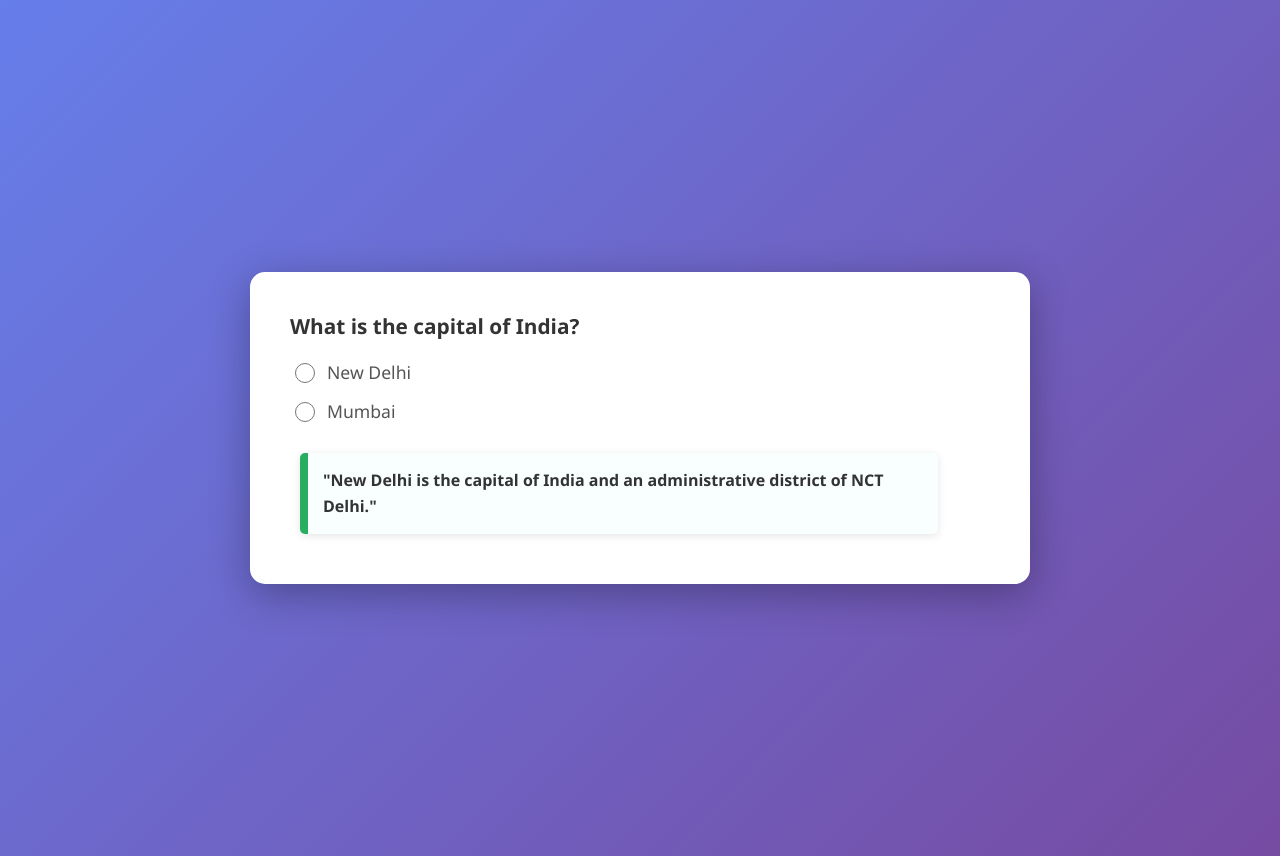
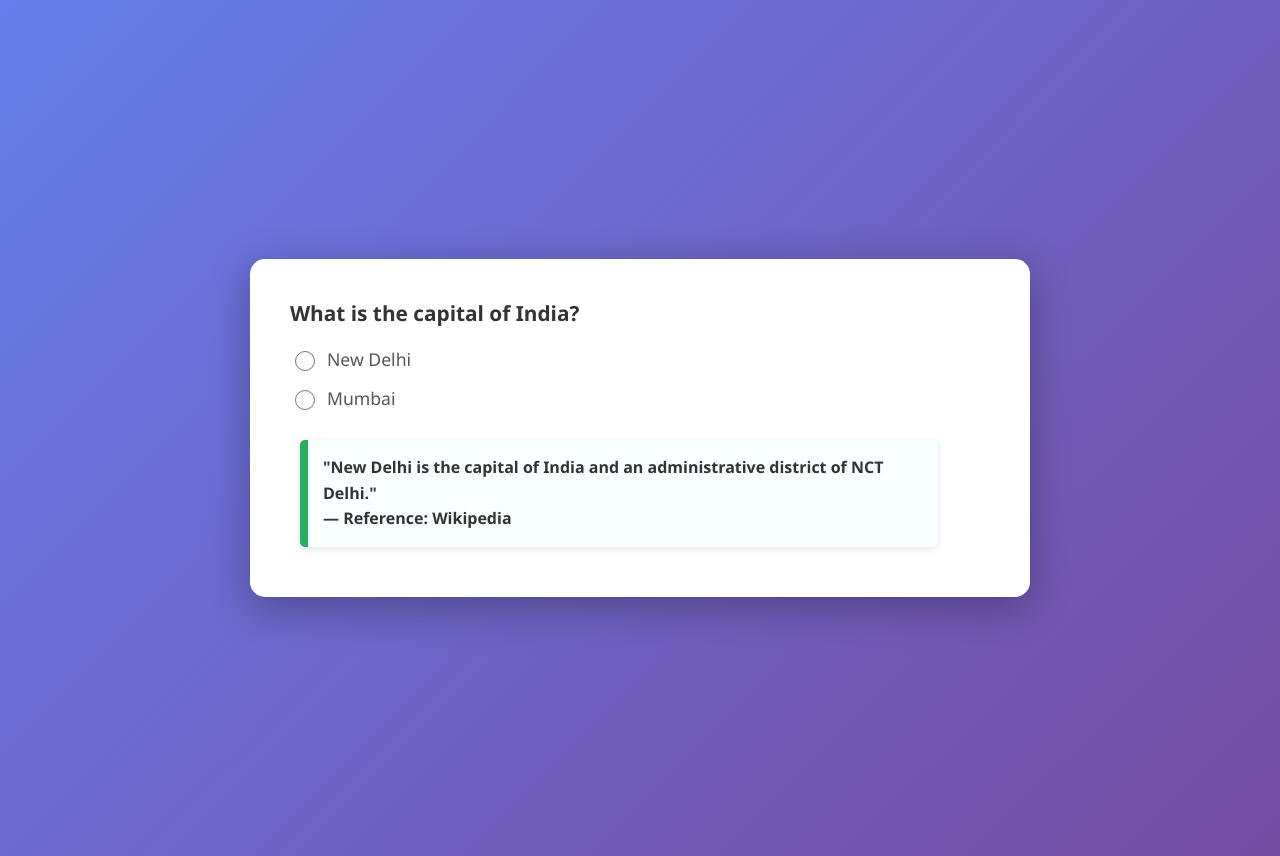
Before and after one commit to acciojob/trivia-RohanTandale, a website: page main.html in a window 1280 px wide. Drawn offline with Linux system fonts and the light colour scheme.

Commit message:
created a submission

```diff
--- a/main.html
+++ b/main.html
@@ -29,13 +29,12 @@
         <div class="quotation-section">
             <blockquote>
                 "New Delhi is the capital of India and an administrative district of NCT Delhi."
-
+                <div class="quotation-source">— Reference: Wikipedia</div>
             </blockquote>
         </div>
 
 
     </div>
-
 </body>
 
 </html>
```
